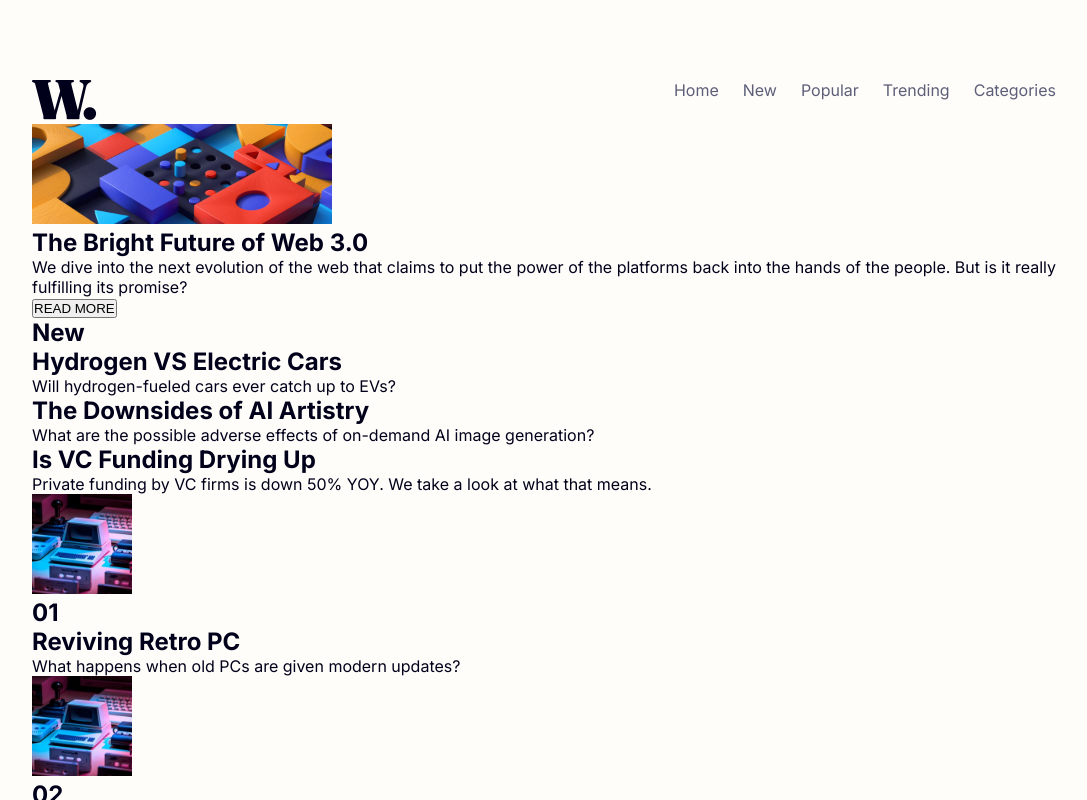
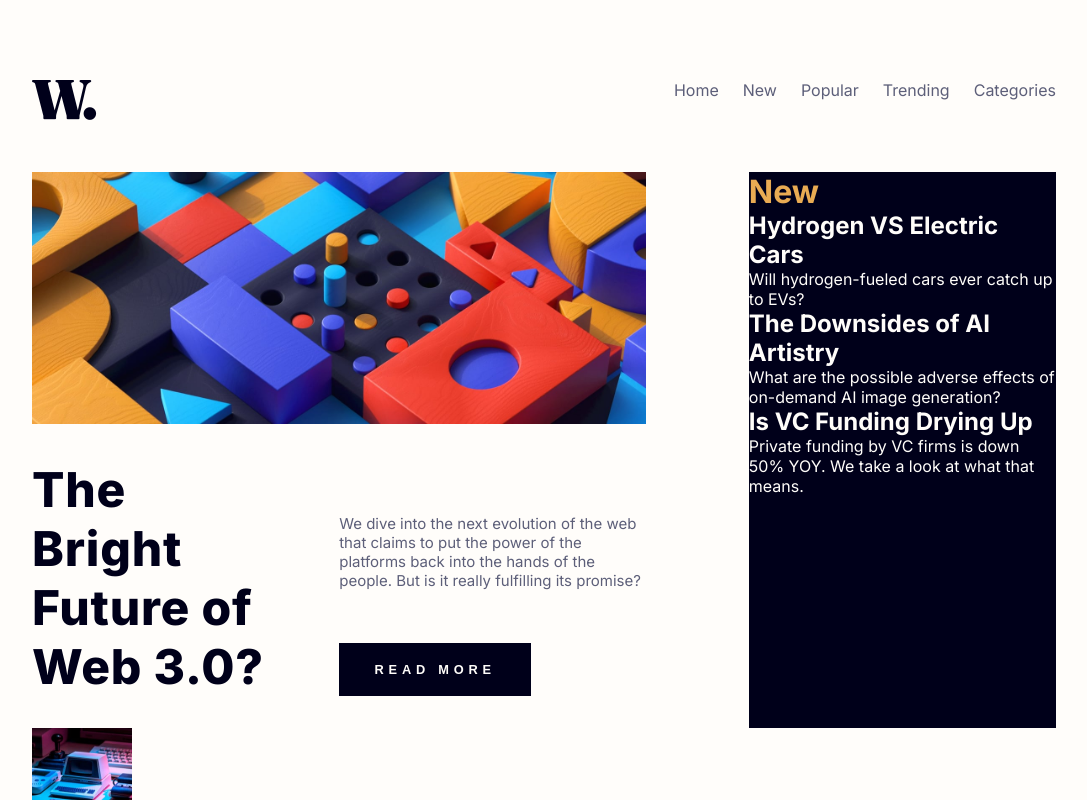
Before and after one commit to mpabarca/news-homepage-main, a Next.js app: page / in a window 1280 px wide. Shown: the top 800 px of the page, without its empty margins (96-1183 px from the left). Built offline with nearby package versions, Linux system fonts and the light colour scheme.

Commit message:
Add style home popular new section

```diff
--- /dev/null
+++ b/src/components/molecules/newsSectionHome.jsx
@@ -0,0 +1,19 @@
+import { news } from '../../data/news';
+
+const NewsSectionHome = () => {
+    return (
+        <div className='list-news'>
+            <h1>New</h1>
+            {news.map((element, index) => {
+            return (
+                <div className='new' key={index}>
+                <h2>{element.title}</h2>
+                <p>{element.subtitle}</p>
+                </div>
+            )
+            })}
+        </div>
+    )
+};
+
+export default NewsSectionHome;
--- /dev/null
+++ b/src/components/molecules/popularSectionHome.jsx
@@ -0,0 +1,25 @@
+import Image from 'next/image';
+import popularImage from '../../../public/image-web-3-desktop.jpg';
+import {popular} from '../../data/popular';
+
+const PopularSectionHome = () => {
+    return (
+        <div className='popular'>
+            <Image
+                src={popularImage}
+                alt='image popular section'
+                width={1000}
+                height={600}
+            />
+            <div className='popular-new'>
+                <h1>{popular.title}</h1>
+                <div className='more-info'>
+                    <p>{popular.subtitle}</p>
+                    <button>READ MORE</button>
+                </div>
+            </div>
+        </div>
+    )
+};
+
+export default PopularSectionHome;
--- /dev/null
+++ b/src/components/molecules/trendingSectionHome.jsx
@@ -0,0 +1,31 @@
+import Link from 'next/link';
+import { navLinks } from '../../data/navbarLinks';
+import Image from 'next/image';
+import { trending } from '../../data/trending';
+import trending1 from '../../../public/image-retro-pcs.jpg';
+import trending2 from '../../../public/image-top-laptops.jpg';
+import trending3 from '../../../public/image-gaming-growth.jpg';
+
+const TrendingSectionHome = () => {
+    return (
+        <div className='list-trending'>
+        {trending.map((element, index) => {
+          return (
+            <div className='trending' key={index}>
+              <Image
+                src={trending1}
+                alt='image trending section'
+                width={100}
+                height={100}
+              />
+              <h1>{element.number}</h1>
+              <h2>{element.title}</h2>
+              <p>{element.subtitle}</p>
+            </div>
+          )
+        })}
+        </div>
+    )
+};
+
+export default TrendingSectionHome;
--- a/src/data/popular.js
+++ b/src/data/popular.js
@@ -1,4 +1,4 @@
 export const popular = {
-    title: 'The Bright Future of Web 3.0',
+    title: 'The Bright Future of Web 3.0?',
     subtitle: 'We dive into the next evolution of the web that claims to put the power of the platforms back into the hands of the people. But is it really fulfilling its promise?'
 };
--- a/src/pages/index.js
+++ b/src/pages/index.js
@@ -1,57 +1,14 @@
-import Head from 'next/head';
 import Image from 'next/image';
-import {popular} from '../data/popular';
-import { news } from '../data/news';
-import { trending } from '../data/trending';
-import popularImage from '../../public/image-web-3-desktop.jpg';
-import trending1 from '../../public/image-retro-pcs.jpg';
-import trending2 from '../../public/image-top-laptops.jpg';
-import trending3 from '../../public/image-gaming-growth.jpg';
+import PopularSectionHome from '../components/molecules/popularSectionHome';
+import NewsSectionHome from '../components/molecules/newsSectionHome';
+import TrendingSectionHome from '../components/molecules/trendingSectionHome';
 
 export default function Home() {
   return (
     <div className='home'>
-      <section className='popular'>
-        <Image
-          src={popularImage}
-          alt='image popular section'
-          width={300}
-          height={100}
-        />
-        <div className='popular-new'>
-          <h1>{popular.title}</h1>
-          <p>{popular.subtitle}</p>
-          <button>READ MORE</button>
-        </div>
-        <div className='list-news'>
-          <h1>New</h1>
-          {news.map((element, index) => {
-            return (
-              <div className='new' key={index}>
-                <h2>{element.title}</h2>
-                <p>{element.subtitle}</p>
-              </div>
-            )
-          })}
-        </div>
-        <div className='list-trending'>
-          {trending.map((element, index) => {
-            return (
-              <div className='trending' key={index}>
-                <Image
-                  src={trending1}
-                  alt='image trending section'
-                  width={100}
-                  height={100}
-                />
-                <h1>{element.number}</h1>
-                <h2>{element.title}</h2>
-                <p>{element.subtitle}</p>
-              </div>
-            )
-          })}
-        </div>
-      </section>
+      <PopularSectionHome />
+      <NewsSectionHome />
+      <TrendingSectionHome />
     </div>
   )
-}
+};
--- a/src/styles/base/_global.scss
+++ b/src/styles/base/_global.scss
@@ -9,6 +9,11 @@ body {
     font-family: $font-family-base;
     color: $color-neutral-dark-blue;
     padding: $padding-global;
+    margin: auto;
+    max-width: 1500px;
+    display: flex;
+    justify-content: center;
+
 }
 
 @media only screen and (max-width: $size-breakpoint-responsive){
--- a/src/styles/base/_variable.scss
+++ b/src/styles/base/_variable.scss
@@ -9,7 +9,7 @@ $margin-top-hamburger: 5rem;
 $margin-right-hamburger: 8rem;
 
 $font-family-base: 'Inter', sans-serif;
-$font-size-paragraph: 15px;
+$font-size-paragraph: .938rem;
 $font-weight-normal: 400;
 $font-weight-bold: 700;
 $font-weight-very-bold: 800;
--- a/src/styles/pages/home.scss
+++ b/src/styles/pages/home.scss
@@ -0,0 +1,56 @@
+.home{
+    display: flex;
+    flex-wrap: wrap;
+    flex-direction: row;
+    justify-content: space-between;
+    margin: 3rem 0;
+    .popular{
+        width: 60%;
+        img {
+            width: 100%;
+            height: auto;
+        }
+        .popular-new {
+            display: flex;
+            flex-direction: row;
+            justify-content: space-between;
+            margin: 2rem 0;
+            h1 {
+                width: 40%;
+                font-size: 3rem;
+                color: $color-neutral-dark-blue;
+                letter-spacing: .05rem;
+                font-weight: $font-weight-very-bold;
+            }
+            .more-info {
+                display: flex;
+                flex-direction: column;
+                justify-content: space-between;
+                width: 50%;
+                p {
+                    font-size: $font-size-paragraph;
+                    color: $color-neutral-dark-gray-blue;
+                    margin: auto;
+                }
+                button {
+                    background-color: $color-neutral-dark-blue;
+                    color: $color-neutral-white;
+                    border: none;
+                    padding: 1.2rem 1.5rem;
+                    max-width: 12rem;
+                    letter-spacing: .3rem;
+                    font-size: .8rem;
+                    font-weight: $font-weight-bold;
+                }
+            }
+        }
+    }
+    .list-news {
+        width: 30%;
+        background-color: $color-neutral-dark-blue;
+        color: $color-neutral-white;
+        h1, h2:hover, h2:active{
+           color: $color-primary-orange;
+        }
+    }
+}
```
